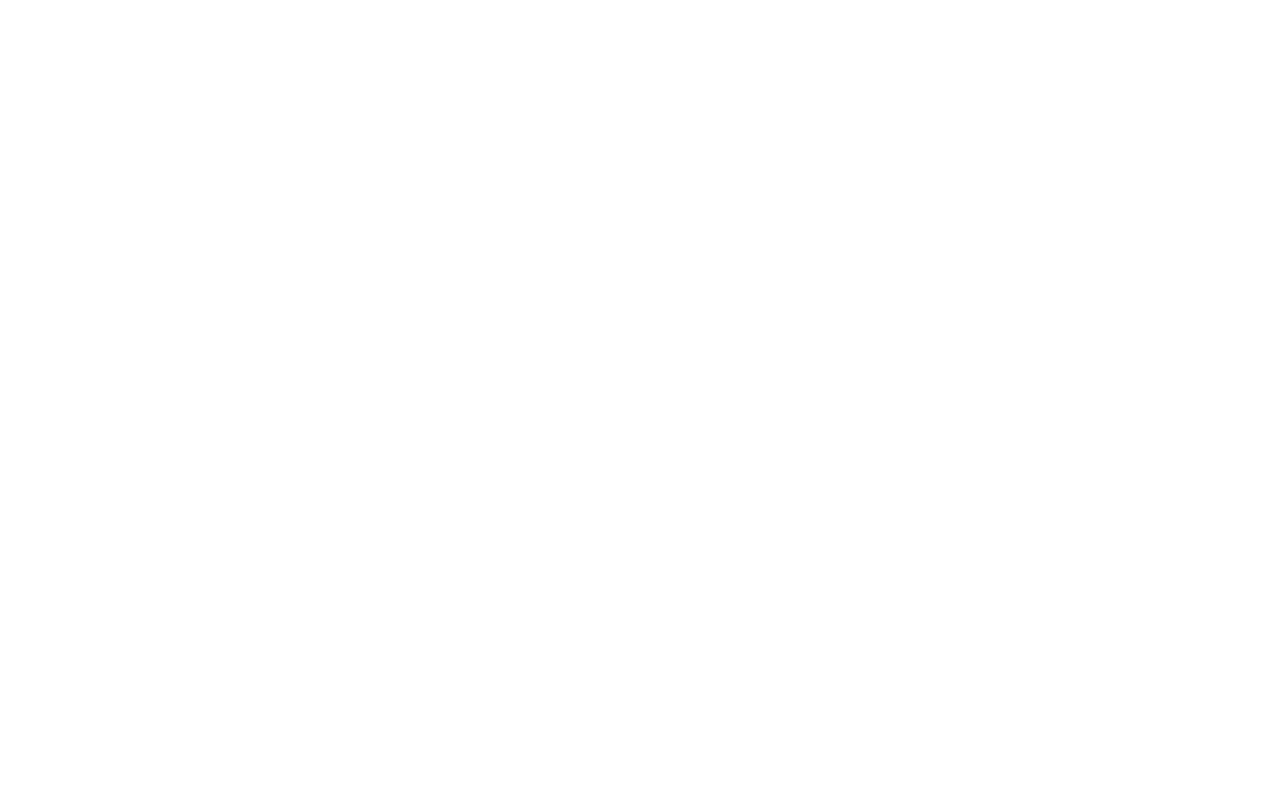
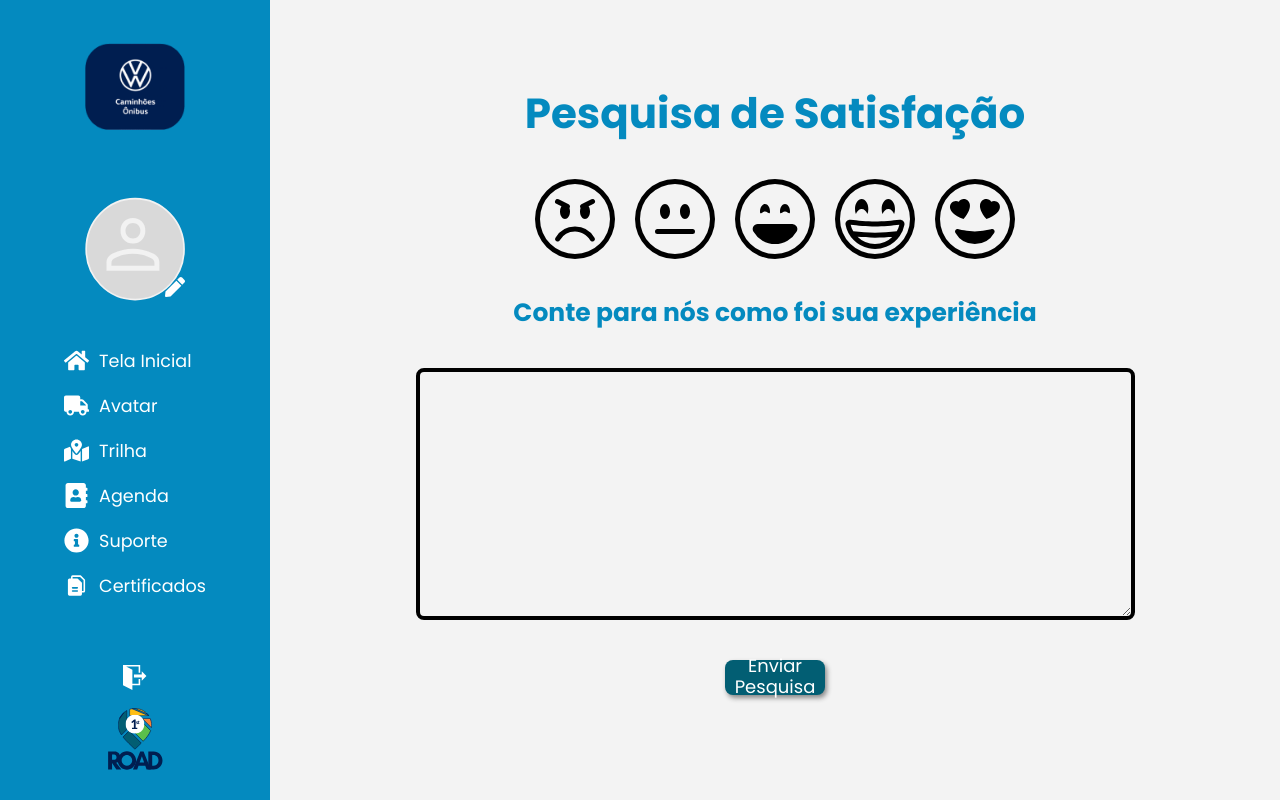
Before and after one commit to Kauancph11/FirstRoad, a React (Vite) app: page /pesquisaSatisfacao in a window 1280 px wide. Before the commit this address had no page. Built offline with nearby package versions, Linux system fonts and the light colour scheme.

Commit message:
tela pesquisa 80% concluida

```diff
--- a/index.html
+++ b/index.html
@@ -1,10 +1,11 @@
 <!doctype html>
-<html lang="en">
+<html lang="pt-br">
   <head>
     <meta charset="UTF-8" />
     <link rel="icon" type="image/svg+xml" href="/vite.svg" />
     <meta name="viewport" content="width=device-width, initial-scale=1.0" />
-    <title>Vite + React + TS</title>
+    <title>Onboarding First Road</title>
+    <link rel="shortcut icon" href="src/assets/icons/favicon.svg" type="image/x-icon">
   </head>
   <body id="body">
     <div id="root"></div>
--- a/src/components/BotaoPadrao/BotaoPadrao.tsx
+++ b/src/components/BotaoPadrao/BotaoPadrao.tsx
@@ -1,8 +1,9 @@
 import styled from "styled-components"
+import {CSSObject} from "styled-components"
 
-const BotaoEstilizado = styled.button`
+const BotaoEstilizado = styled.button<CSSObject>`
 
-    width: 150px;
+    width: 100px;
     display: flex;
     align-items: center;
     justify-content: center;
@@ -12,16 +13,16 @@
     font-size: 18px;
     color: #FFFFFF;
     border: none;
-     box-shadow: 2px 3px 5px #888888;
-
+    box-shadow: 2px 3px 5px #888888;
+    cursor: pointer;
 `
 
 
 
-const BotaoPadrao = ({ children }: any) => {
+
+const BotaoPadrao = ( {children}: any) => {
     return (
-
-        <BotaoEstilizado type="submit">{children}</BotaoEstilizado>
+        <BotaoEstilizado  type="submit">{children}</BotaoEstilizado>
 
     )
 }
--- a/src/components/Formulario/Formulario.tsx
+++ b/src/components/Formulario/Formulario.tsx
@@ -272,7 +272,9 @@
                         </select>
                     </DivInput>
                     <BotaoContainer>
-                        <BotaoPadrao >
+                        <BotaoPadrao
+                            largura='200px'
+                        >
                             Salvar
                         </BotaoPadrao>
                     </BotaoContainer>
--- a/src/components/MenuItemNavegação/MenuItemNavegacao.tsx
+++ b/src/components/MenuItemNavegação/MenuItemNavegacao.tsx
@@ -1,7 +1,6 @@
 import styled from "styled-components"
 import { ReactNode } from "react"
 import { IconBaseProps } from "react-icons";
-import Icon from "@phosphor-icons/react";
 import { Link } from "react-router-dom";
 
 
@@ -10,7 +9,7 @@
 
 interface ItemProps{
     children: ReactNode;
-    icone: IconBaseProps | Icon.IconProps;
+    icone: IconBaseProps
     toValue: string
 }
 const ItemListaEstilizado = styled.li`
--- /dev/null
+++ b/src/components/Modulo/Modulo.tsx
@@ -0,0 +1,254 @@
+
+import { FaBookBookmark } from "react-icons/fa6";
+import { MdQuiz } from "react-icons/md";
+import { FaInfoCircle } from 'react-icons/fa'
+import styled from "styled-components";
+import { ReactNode } from "react";
+import { Link } from "react-router-dom";
+
+interface ModuloProps {
+    titulo: ReactNode;
+    tituloCard: ReactNode
+    textoModulo: ReactNode
+    textoCard: ReactNode
+}
+
+const Secao = styled.section`
+    width: 100%;
+    height: 100vh;
+    display: flex;
+    flex-direction: column;
+    align-items: center;
+    justify-content: space-between;
+`
+
+const Header = styled.div`
+    display: flex;
+    width: 100%;
+    height: 100px;
+    background-color: var(--principal-cor-5);
+    justify-content: center;
+    align-items: center;
+
+    h1{
+        font-family: PoppinsBold;
+        font-size: 35px;
+        color: white ;
+        @media screen and (max-width: 768px){
+            font-size: 25px;
+        }
+        @media screen and (max-width: 520px){
+            font-size: 20px;
+        }
+        @media screen and (max-width: 450px){
+            font-size: 16px;
+        }
+    }
+`
+
+const Conteudo = styled.div`
+    display: flex;
+    flex-direction: column;
+    width: 100%;
+    align-items: center;
+
+    p{
+        font-size: 20px;
+        text-align: center;
+        width: 90%;
+        @media screen and (max-width: 768px){
+            font-size: 16px;
+        }
+    }
+`
+
+const LinksContainer = styled.div`
+    width: 60%;
+    display: flex;
+    justify-content: space-between;
+    @media screen and (max-width: 768px){
+        width: 80%;
+    }
+`
+
+const LinkEstilizado = styled(Link)`
+    color: black;
+    text-decoration: none;
+
+    div{
+        display: flex;
+        flex-direction: column;
+        align-items: center;
+        gap: 10px;
+        text-align: center;
+
+        &:hover{
+            text-decoration: underline var(--principal-cor-2) 2px;
+        }
+
+        span{
+            font-size: 20px;
+            cursor: pointer;
+            @media screen and (max-width: 768px){
+                font-size: 16px;
+                text-align: center;
+            }
+        }
+    }
+
+
+`
+
+const Material = styled(FaBookBookmark)`
+    width: 80px;
+    height: 80px;
+    color: var(--principal-cor-2);
+    cursor: pointer;
+
+    @media screen and (max-width: 768px){
+        width: 50px;
+        height: 50px;
+    }
+`
+const Quiz = styled(MdQuiz)`
+    width: 80px;
+    height: 80px;
+    color: var(--principal-cor-2);
+    cursor: pointer;
+
+    @media screen and (max-width: 768px){
+        width: 50px;
+        height: 50px;
+    }
+
+`
+const Suporte = styled(FaInfoCircle)`
+    width: 80px;
+    height: 80px;
+    color: var(--principal-cor-2);
+    cursor: pointer;
+
+    @media screen and (max-width: 768px){
+        width: 50px;
+        height: 50px;
+    }
+`
+
+const CardInstrucao = styled.div`
+    display: flex;
+    align-items: center;
+    flex-direction: column;
+    height: 200px;
+    justify-content: space-evenly;
+    width: 80%;
+    background-color: var(--auxiliar-cor-7);
+    border-radius: 8px;
+    margin-bottom: 20px;
+
+    h2{
+        font-family: PoppinsBold;
+        font-size: 25px;
+        color: white;
+        margin: 0px;
+
+        @media screen and (max-width: 768px){
+            font-size: 20px;
+        }
+
+        @media screen and (max-width: 520px){
+            font-size: 16px;
+        }
+    }
+
+    p{
+        font-size: 20px;
+        text-align: center;
+        width: 90%;
+        color: white;
+        margin: 0px;
+
+        @media screen and (max-width: 768px){
+            font-size: 16px;
+        }
+
+        @media screen and (max-width: 520px){
+            font-size: 14px;
+        }
+    }
+
+    div{
+        display: flex;
+        justify-content: center;
+        gap: 20px;
+
+        button{
+            padding: 8px;
+            width: 100px;
+            border: none;
+            background-color: var(--principal-cor-2);
+            border-radius: 8px;
+            color: white;
+            font-size: 16px;
+
+            &:hover{
+                background-color: var(--principal-cor-4);
+                transition: .7s;
+                transform: scale(1.1);
+            }
+        }
+    }
+`
+
+
+
+
+
+const Modulo = (props: ModuloProps) => {
+    return (
+        <Secao>
+            <Header>
+                <h1>{props.titulo}</h1>
+            </Header>
+
+            <Conteudo>
+                <p>{props.textoModulo}</p>
+
+                <LinksContainer>
+                    <LinkEstilizado to=''>
+                        <div>
+                            <Material />
+                            <span>Material do Módulo</span>
+                        </div>
+                    </LinkEstilizado>
+                    <LinkEstilizado to=''>
+                        <div>
+                            <Quiz />
+                            <span>Quiz</span>
+                        </div>
+                    </LinkEstilizado>
+                    <LinkEstilizado to=''>
+                        <div>
+                            <Suporte />
+                            <span>Suporte</span>
+                        </div>
+                    </LinkEstilizado>
+                </LinksContainer>
+            </Conteudo>
+
+            <CardInstrucao>
+                <h2>{props.tituloCard}</h2>
+                <p>{props.textoCard}</p>
+                <div>
+                    <div>
+                        <button>Acessar</button>
+                    </div>
+
+                    <div>
+                        <button>Finalizar</button>
+                    </div>
+                </div>
+            </CardInstrucao>
+        </Secao>
+    )
+}
+export default Modulo
--- a/src/main.tsx
+++ b/src/main.tsx
@@ -8,6 +8,8 @@
 import Suporte from './pages/Suporte'
 import Certificados from './pages/Certificados'
 import VisualizarCertificado from './pages/VisualizarCertificado'
+import PgModulos from './pages/PgModulos'
+import PesquisaSatisfacao from './pages/PesquisaSatisfacao'
 
 
 
@@ -23,6 +25,8 @@
           <Route path='/suporte' element={<Suporte />} />
           <Route path='/certificados' element={<Certificados />} />
           <Route path='/visualizarCertificado' element={<VisualizarCertificado />} />
+          <Route path='/pgModulos' element={<PgModulos />} />
+          <Route path='/pesquisaSatisfacao' element={<PesquisaSatisfacao />} />
       </Routes>
     </BrowserRouter>
   </React.StrictMode>,
--- a/src/pages/Avatar/index.tsx
+++ b/src/pages/Avatar/index.tsx
@@ -82,11 +82,6 @@
     font-family: PoppinsBold;
     color: var(--principal-cor-2);
 
-    @media screen and (max-width: 1200){
-        width: 1000px;
-    }
-
-
 `
 
 const PEstilizado =styled.p`
--- /dev/null
+++ b/src/pages/PesquisaSatisfacao/index.tsx
@@ -0,0 +1,110 @@
+import styled from "styled-components";
+import BotaoPadrao from "../../components/BotaoPadrao/BotaoPadrao";
+import EstilosGlobais from "../../components/EstilosGlobais/EstilosGlobais"
+import MenuLateral from "../../components/MenuLateral/MenuLateral"
+import { BsEmojiAngry, BsEmojiNeutral, BsEmojiLaughing, BsEmojiGrin, BsEmojiHeartEyes } from "react-icons/bs";
+import { useState } from "react";
+
+
+const Secao = styled.section`
+    width: 100%;
+    height: 100dvh;
+    display: flex;
+    flex-direction: column;
+    align-items: center;
+    justify-content: center;
+    background-color: #F3F3F3;
+    gap: 40px;
+
+    h1{
+        font-size: 42px;
+        font-family: PoppinsBold;
+        color: var(--principal-cor-2);
+        margin: 0px;
+    }
+
+    h2{
+        font-size: 25px;
+        font-family: PoppinsBold;
+        color: var(--principal-cor-2);
+        margin: 0px;
+    }
+
+    textarea{
+        width: 70%;
+        height: 30%;
+        border: 4px solid #000000;
+        background-color: #F3F3F3;
+        border-radius: 8px;
+    }
+`
+const IconsContainer = styled.div`
+    display: flex;
+    justify-content: center;
+    gap: 20px;
+`
+
+const MuitoRuim = styled(BsEmojiAngry)`
+    width: 80px;
+    height: 80px;
+`
+const Ruim = styled(BsEmojiNeutral)`
+    width: 80px;
+    height: 80px;
+`
+const Regular = styled(BsEmojiLaughing)`
+    width: 80px;
+    height: 80px;
+`
+const Bom = styled(BsEmojiGrin)`
+    width: 80px;
+    height: 80px;
+`
+const MuitoBom = styled(BsEmojiHeartEyes)`
+    width: 80px;
+    height: 80px;
+`
+
+const BotaoContainer = styled.div`
+    width: 100%;
+    height: 50px;
+    display: flex;
+    justify-content: center;
+`
+
+
+
+
+
+const PesquisaSatisfacao = () => {
+    return (
+        <>
+            <EstilosGlobais />
+            <main>
+                <MenuLateral />
+                <Secao>
+                    <h1>Pesquisa de Satisfação</h1>
+
+                    <IconsContainer>
+                        <MuitoRuim />
+                        <Ruim />
+                        <Regular />
+                        <Bom />
+                        <MuitoBom />
+                    </IconsContainer>
+
+                    <h2>Conte para nós como foi sua experiência</h2>
+                        <textarea name="" id=""></textarea>
+                    <BotaoContainer>
+                        <BotaoPadrao
+                            estilizar={{width: "200px"}}
+                        >
+                            Enviar Pesquisa
+                        </BotaoPadrao>
+                    </BotaoContainer>
+                </Secao>
+            </main>
+        </>
+    )
+}
+export default PesquisaSatisfacao
--- /dev/null
+++ b/src/pages/PgModulos/index.tsx
@@ -0,0 +1,22 @@
+import EstilosGlobais from "../../components/EstilosGlobais/EstilosGlobais"
+import MenuLateral from "../../components/MenuLateral/MenuLateral"
+import Modulo from "../../components/Modulo/Modulo"
+
+
+const PgModulos = () => {
+    return(
+        <>
+            <EstilosGlobais />
+            <main>
+                <MenuLateral />
+                <Modulo
+                    titulo="Módulo 1 - Instruções de Acesso"
+                    textoModulo="Neste Módulo você irá conhecer os sistemas que deverá acessar e como conseguir solicitar o permissionamento deles clique no ícone do sistema para maiores informações:"
+                    tituloCard="Intranet"
+                    textoCard="Onde todos ps funcionários encontram documentos, procedimentos, links para portais importantes como o PORTAL RH, Central de TI e Chamados."
+                />
+            </main>
+        </>
+    )
+}
+export default PgModulos
```
